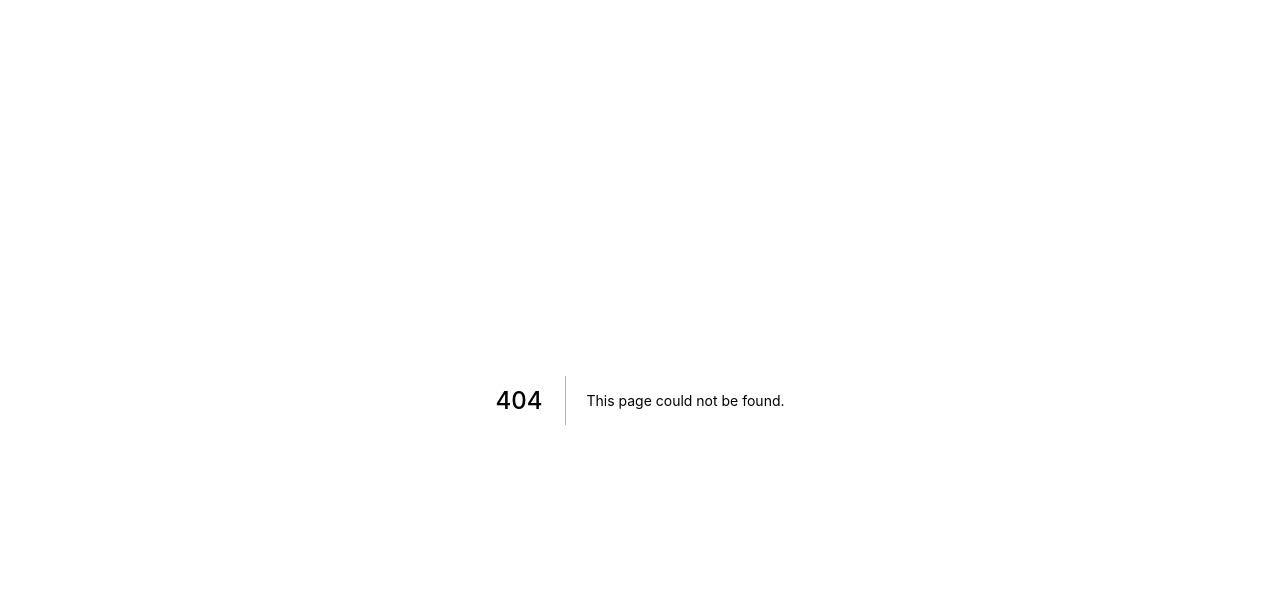
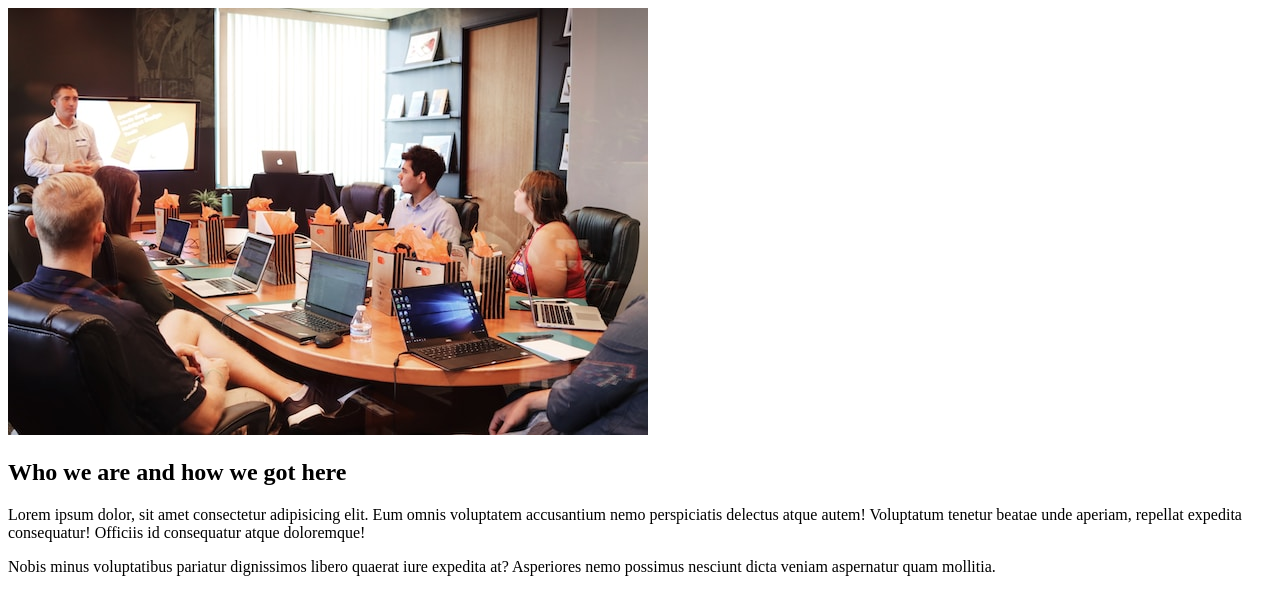
Before and after one commit to johnclamy/basic-node-app, a Next.js app: page /about in a window 1280 px wide. Before the commit this address had no page. Shown: the top 614 px of the page. Built offline with nearby package versions, Linux system fonts and the light colour scheme.

Commit message:
create an about page

```diff
--- /dev/null
+++ b/pages/about.js
@@ -0,0 +1,32 @@
+import Image from 'next/image'
+
+export default function About() {
+  return (
+    <main>
+      <Image
+        src="/imgs/about.jpg"
+        alt="office workers in a boardroom meeting"
+        loading="lazy"
+        width="640"
+        height="427"
+      />
+      <section>
+        <h1>
+          Who we are and how we got here
+        </h1>
+        <p>
+          Lorem ipsum dolor, sit amet consectetur adipisicing elit. Eum
+          omnis voluptatem accusantium nemo perspiciatis delectus atque
+          autem! Voluptatum tenetur beatae unde aperiam, repellat expedita
+          consequatur! Officiis id consequatur atque doloremque!
+        </p>
+        <p>
+          {" "}
+          Nobis minus voluptatibus pariatur dignissimos libero quaerat
+          iure expedita at? Asperiores nemo possimus nesciunt dicta veniam
+          aspernatur quam mollitia.
+        </p>
+      </section>
+    </main>
+  )
+}
```
